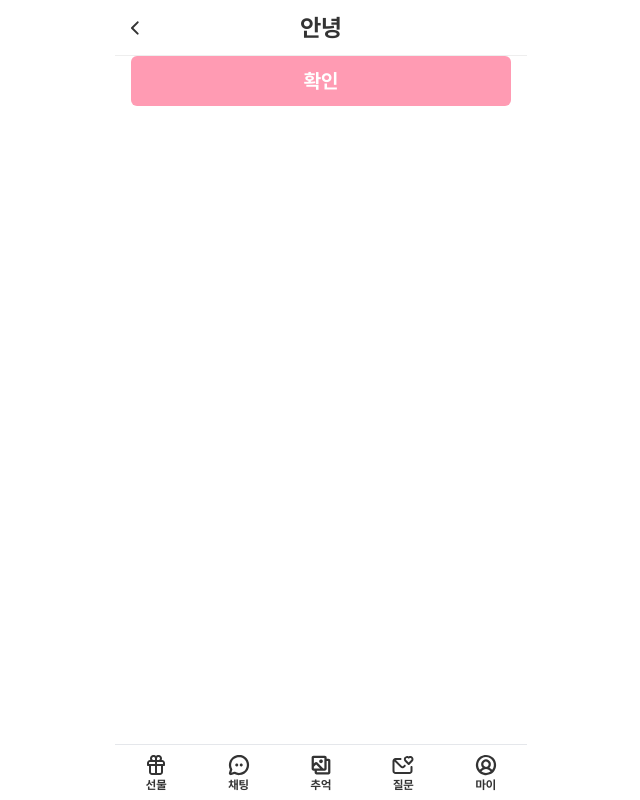
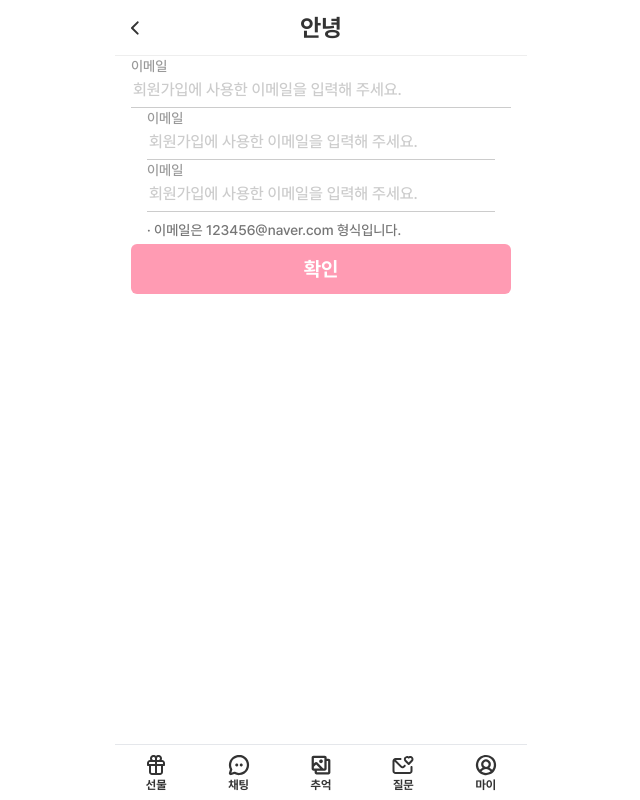
Before and after one commit to LoFin-official/LoFin-FE, a Next.js app: page / in a window 1280 px wide. Shown: the whole page, without its empty margins (319-959 px from the left). Built offline with nearby package versions, Linux system fonts and the light colour scheme.

Commit message:
📝 Update : 인풋 컴포넌트 적용 예시

```diff
--- a/src/pages/index.tsx
+++ b/src/pages/index.tsx
@@ -1,10 +1,22 @@
 import BottomBar from '@/components/shared/BottomBar';
 import Button from '@/components/shared/Button';
 import Header from '@/components/shared/Header';
+import Input from '@/components/shared/Input';
 import { ReactNode } from 'react';
 
 export default function Home() {
-  return <div className='text-xl'></div>;
+  return (
+    <div className='text-xl'>
+      <Input label='이메일' placeholder='회원가입에 사용한 이메일을 입력해 주세요.' />
+      <Input label='이메일' placeholder='회원가입에 사용한 이메일을 입력해 주세요.' width='w-[348px]' />
+      <Input
+        label='이메일'
+        placeholder='회원가입에 사용한 이메일을 입력해 주세요.'
+        width='w-[348px]'
+        helperText='· 이메일은 123456@naver.com 형식입니다.'
+      />
+    </div>
+  );
 }
 
 Home.getLayout = (page: ReactNode) => {
@@ -12,7 +24,8 @@ Home.getLayout = (page: ReactNode) => {
     <>
       <Header>안녕</Header>
       <BottomBar>
-        <Button isComplete={true}>확인{page}</Button>
+        {page}
+        <Button isComplete={true}>확인</Button>
       </BottomBar>
     </>
   );
```
